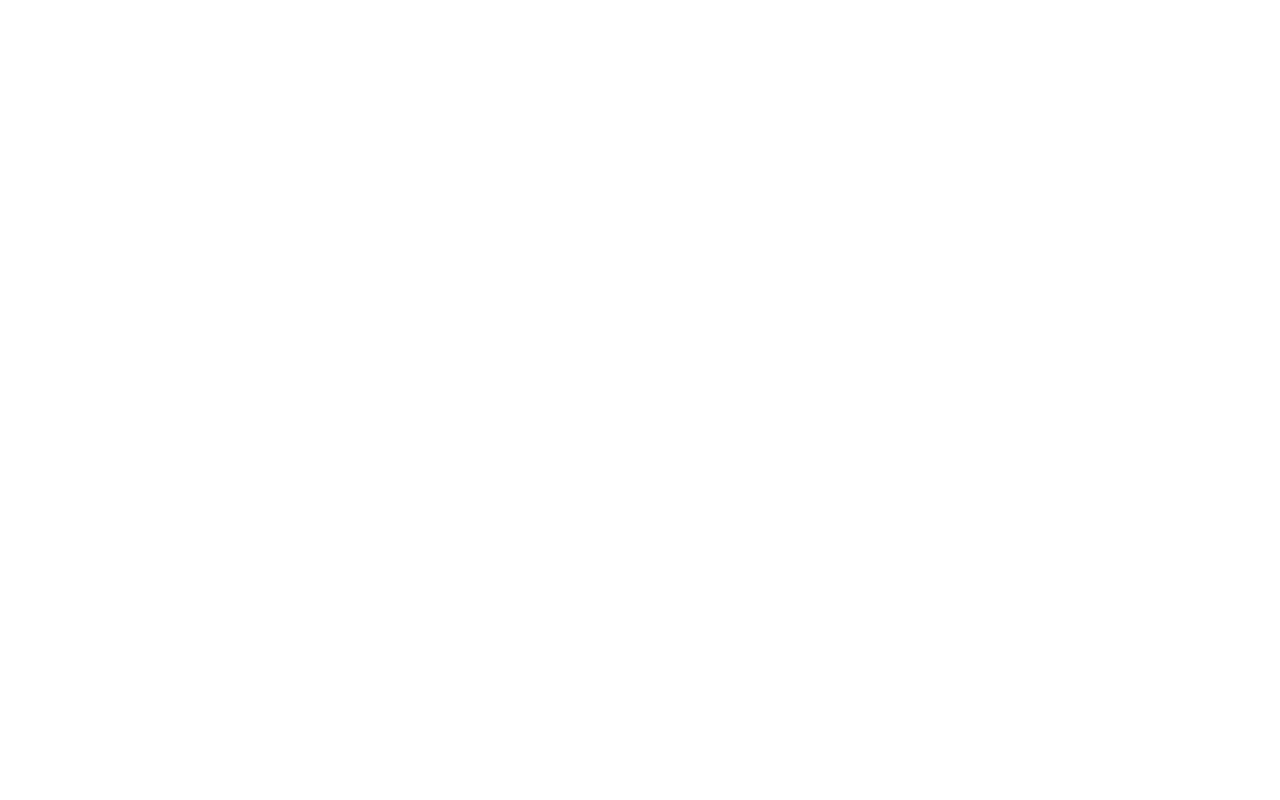
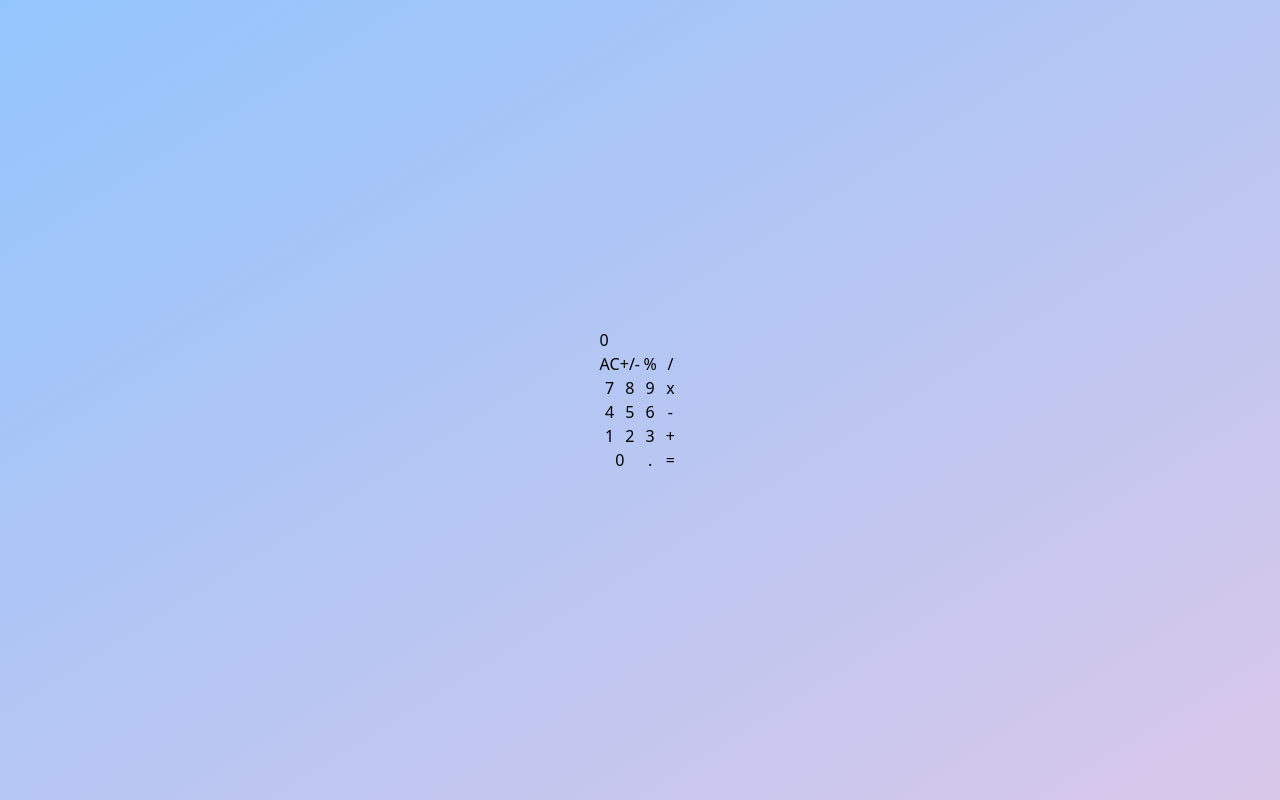
Before and after one commit to JorjoF/Calculator, a website: page src/index.html in a window 1280 px wide. Drawn offline with Linux system fonts and the light colour scheme.

Commit message:
Added tailwindcss

```diff
--- /dev/null
+++ b/package.json
@@ -0,0 +1,5 @@
+{
+  "devDependencies": {
+    "tailwindcss": "^3.0.23"
+  }
+}
--- /dev/null
+++ b/src/addStyles.js
@@ -0,0 +1,3 @@
+const bodyClass="bg-purple-800 bg-gradient-to-br from-blue-300 bg-opacity-25";
+const bdy = document.querySelector('body');
+bodyClass.split(' ').forEach((cls) => bdy.classList.add(cls));
--- a/src/index.html
+++ b/src/index.html
@@ -4,10 +4,38 @@
     <meta charset="UTF-8">
     <meta http-equiv="X-UA-Compatible" content="IE=edge">
     <meta name="viewport" content="width=device-width, initial-scale=1.0">
-    <link rel="stylesheet" href="main.css">
+    <link rel="stylesheet" href="/dist/output.css">
     <title>Calculator</title>
 </head>
 <body>
+    <div id="Calculator">
+        <div id="output">
+            <div id="previousNumber"></div>
+            <div id="currentNumber">0</div>
+        </div>
+        <div id="buttons" class="grid grid-cols-4">
+            <button class="" id="clear" >AC</button>
+            <button class="" id="sign" >+/-</button>
+            <button class="" id="percentage" data-operator>%</button>
+            <button class="" id="divide" data-operator>/</button>
+            <button class="" id="seven" data-number>7</button>
+            <button class="" id="eight" data-number>8</button>
+            <button class="" id="nine" data-number>9</button>
+            <button class="" id="multiply" data-operator>x</button>
+            <button class="" id="four" data-number>4</button>
+            <button class="" id="five" data-number>5</button>
+            <button class="" id="six" data-number>6</button>
+            <button class="" id="minus" data-operator>-</button>
+            <button class="" id="one" data-number>1</button>
+            <button class="" id="two" data-number>2</button>
+            <button class="" id="three" data-number>3</button>
+            <button class="" id="plus" data-operator>+</button>
+            <button class="col-span-2" id="zero" data-number>0</button>
+            <button class="" id="point" >.</button>
+            <button class="" id="equal" >=</button>
+        </div>
+    </div>
     <script src="main.js"></script>
+    <script src="addStyles.js"></script>
 </body>
 </html>
--- a/src/main.css
+++ b/src/main.css
@@ -0,0 +1,11 @@
+@tailwind base;
+@tailwind components;
+@tailwind utilities;
+
+body {
+    width: 100vw;
+    height: 100vh;
+    display: flex;
+    justify-content: center;
+    align-items: center;
+  }
--- /dev/null
+++ b/tailwind.config.js
@@ -0,0 +1,7 @@
+module.exports = {
+  content: ["./src/**/*.{html,js}"],
+  theme: {
+    extend: {},
+  },
+  plugins: [],
+}
```
Also changed, not shown: dist/output.css (added), 1 other file.
